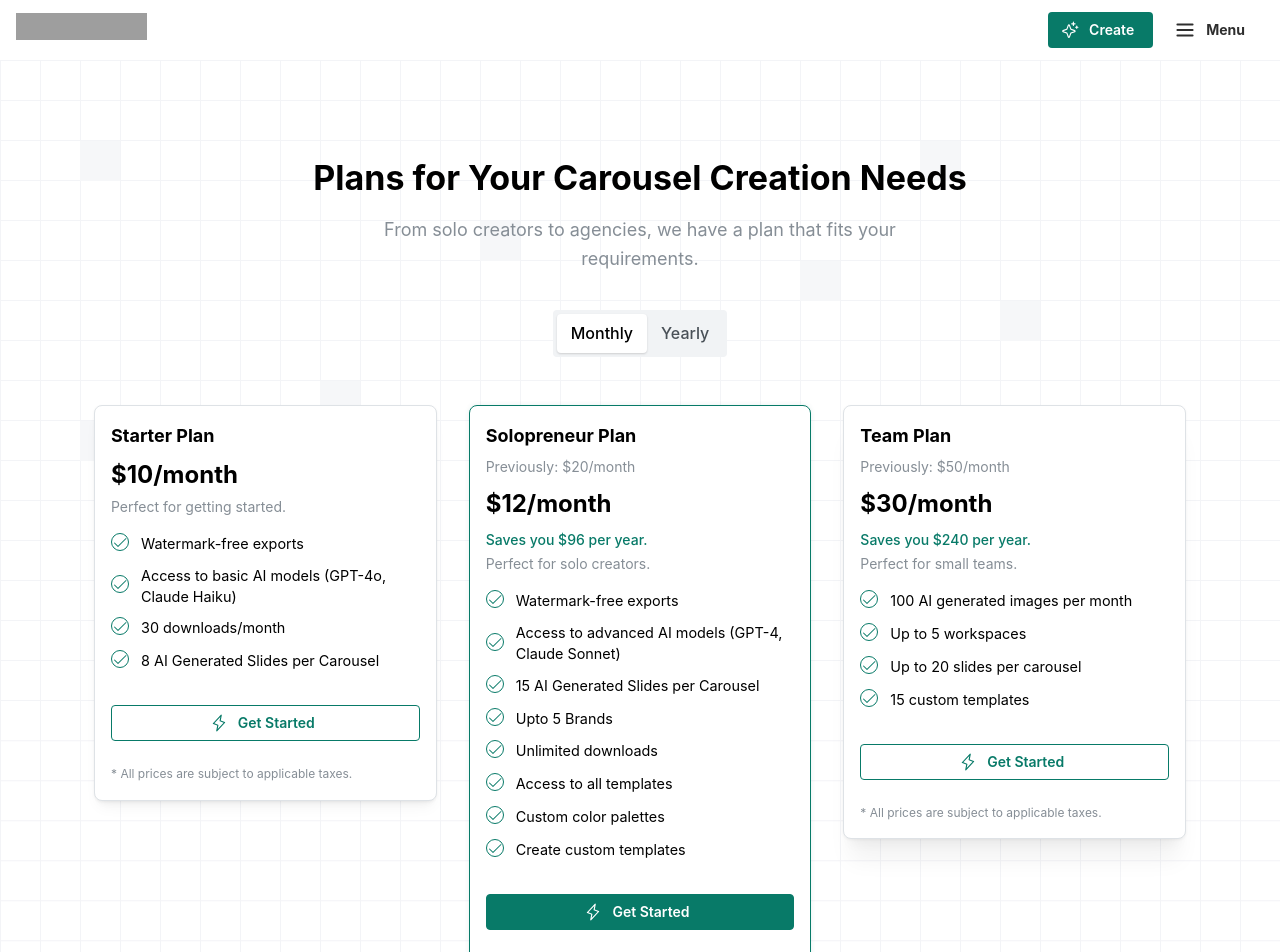
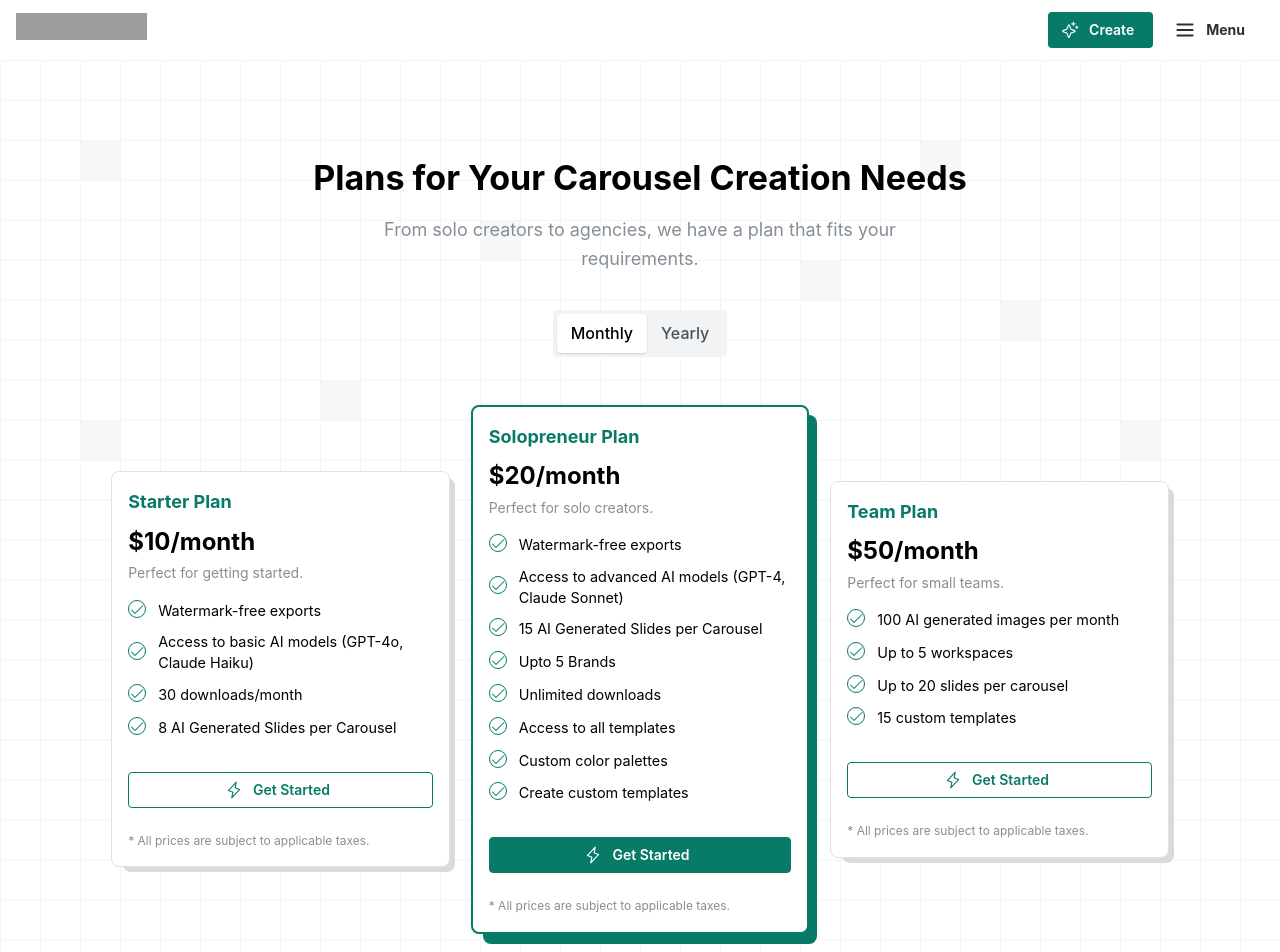
Before and after one commit to inabeelanjum/postNitro_task, a Next.js app: page /en/plans in a window 1280 px wide. Shown: the top 952 px of the page. Built offline with nearby package versions, Linux system fonts and the light colour scheme; grey boxes are pictures that could not be loaded.

Commit message:
plans UI

```diff
--- a/app/[locale]/plans/PlanCards.module.css
+++ b/app/[locale]/plans/PlanCards.module.css
@@ -23,12 +23,13 @@
   font-weight: 700;
   font-size: 1.125rem;
   margin: 0;
+  color: #087a68;
 }
 
 .planOriginalPrice {
   color: var(--mantine-color-gray-6);
   font-size: 0.875rem;
-  text-decoration: none;
+  text-decoration: line-through;
   margin-top: 0.25rem;
 }
 
--- a/app/[locale]/plans/page.tsx
+++ b/app/[locale]/plans/page.tsx
@@ -81,10 +81,31 @@ export default function PlansPage() {
           )}
         </Stack>
 
-        <Group grow align="flex-start" position="center" mt="md" mb="md">
+        <Group align="flex-start" position="center" mt="md" mb="md" style={{
+          display: 'flex',
+          justifyContent: 'center',
+          alignItems: 'center',
+          gap: '5px',
+          flexWrap: 'nowrap',
+          width: '100%'
+        }}>
           {/* Starter Plan */}
-          <Card withBorder shadow="sm" padding="md" className={`${planStyles.cardWidth} ${planStyles.cardDefault}`}>
-            <Stack gap="md" justify="center" align="flex-start" style={{ flexDirection: 'column' }}>
+          <div style={{ position: 'relative', width: '32%', maxWidth: '430px' }}>
+            <div style={{
+              position: 'absolute',
+              backgroundColor: '#DADADA',
+              borderRadius: 'var(--mantine-radius-md)',
+              inset: '7px 3px -5px 20px',
+              zIndex: 0
+            }}></div>
+            <Card withBorder padding="md" className={`${planStyles.cardWidth} ${planStyles.cardDefault}`} style={{
+              height: '100%',
+              display: 'flex',
+              flexDirection: 'column',
+              position: 'relative',
+              zIndex: 1
+            }}>
+              <Stack gap="md" justify="flex-start" align="flex-start" style={{ height: '100%' }}>
                 <Stack gap={3} align="stretch" justify="flex-start">
                   <Text className={planStyles.planTitle}>Starter Plan</Text>
                   <Text className={planStyles.planCharge}>$10/month</Text>
@@ -143,15 +164,39 @@ export default function PlansPage() {
                 <Text className={planStyles.subText}>* All prices are subject to applicable taxes.</Text>
               </Stack>
             </Card>
+          </div>
 
           {/* Solopreneur Plan */}
-          <Card withBorder shadow="xl" padding="md" className={`${planStyles.cardWidth} ${planStyles.cardSmall}`}>
-            <Stack gap="md" justify="center" align="flex-start" style={{ flexDirection: 'column' }}>
+          <div style={{ position: 'relative', width: '32%', maxWidth: '430px' }}>
+            <div style={{
+              position: 'absolute',
+              backgroundColor: '#087a68',
+              borderRadius: 'var(--mantine-radius-md)',
+              inset: '10px 0px -10px 20px',
+              zIndex: 0
+            }}></div>
+            <Card withBorder shadow="xl" padding="md" className={`${planStyles.cardWidth} ${planStyles.cardSmall}`} style={{
+              height: '100%',
+              display: 'flex',
+              flexDirection: 'column',
+              borderColor: '#087a68',
+              borderWidth: '2px',
+              borderStyle: 'solid',
+              position: 'relative',
+              zIndex: 1
+            }}>
+              <Stack gap="md" justify="flex-start" align="flex-start" style={{ height: '100%' }}>
                 <Stack gap={3} align="stretch" justify="flex-start">
                   <Text className={planStyles.planTitle}>Solopreneur Plan</Text>
-                <Text className={planStyles.planOriginalPrice}>Previously: $20/month</Text>
+                  {isYearly ? (
+                    <div>
+                      <Text className={planStyles.planOriginalPrice}>$20/month</Text>
                       <Text className={planStyles.planCharge}>$12/month</Text>
                       <Text className={planStyles.planSaving}>Saves you $96 per year.</Text>
+                    </div>
+                  ) : (
+                    <Text className={planStyles.planCharge}>$20/month</Text>
+                  )}
                   <Text size="sm" c="dimmed">Perfect for solo creators.</Text>
                 </Stack>
 
@@ -208,15 +253,36 @@ export default function PlansPage() {
                 <Text className={planStyles.subText}>* All prices are subject to applicable taxes.</Text>
               </Stack>
             </Card>
+          </div>
 
           {/* Team Plan */}
-          <Card withBorder shadow="lg" padding="md" className={`${planStyles.cardWidth} ${planStyles.cardDefault}`}>
-            <Stack gap="md" justify="center" align="flex-start" style={{ flexDirection: 'column' }}>
+          <div style={{ position: 'relative', width: '32%', maxWidth: '430px' }}>
+            <div style={{
+              position: 'absolute',
+              backgroundColor: '#DADADA',
+              borderRadius: 'var(--mantine-radius-md)',
+              inset: '7px 3px -5px 20px',
+              zIndex: 0
+            }}></div>
+            <Card withBorder padding="md" className={`${planStyles.cardWidth} ${planStyles.cardDefault}`} style={{
+              height: '100%',
+              display: 'flex',
+              flexDirection: 'column',
+              position: 'relative',
+              zIndex: 1
+            }}>
+              <Stack gap="md" justify="flex-start" align="flex-start" style={{ height: '100%' }}>
                 <Stack gap={3} align="stretch" justify="flex-start">
                   <Text className={planStyles.planTitle}>Team Plan</Text>
-                <Text className={planStyles.planOriginalPrice}>Previously: $50/month</Text>
+                  {isYearly ? (
+                    <div>
+                      <Text className={planStyles.planOriginalPrice}>$50/month</Text>
                       <Text className={planStyles.planCharge}>$30/month</Text>
                       <Text className={planStyles.planSaving}>Saves you $240 per year.</Text>
+                    </div>
+                  ) : (
+                    <Text className={planStyles.planCharge}>$50/month</Text>
+                  )}
                   <Text size="sm" c="dimmed">Perfect for small teams.</Text>
                 </Stack>
 
@@ -272,6 +338,7 @@ export default function PlansPage() {
                 <Text className={planStyles.subText}>* All prices are subject to applicable taxes.</Text>
               </Stack>
             </Card>
+          </div>
         </Group>
 
         <Text size="sm" c="dimmed" ta="center" mt={40} mb={20}>
```
Lines whose indentation alone changed are shown as unchanged.
